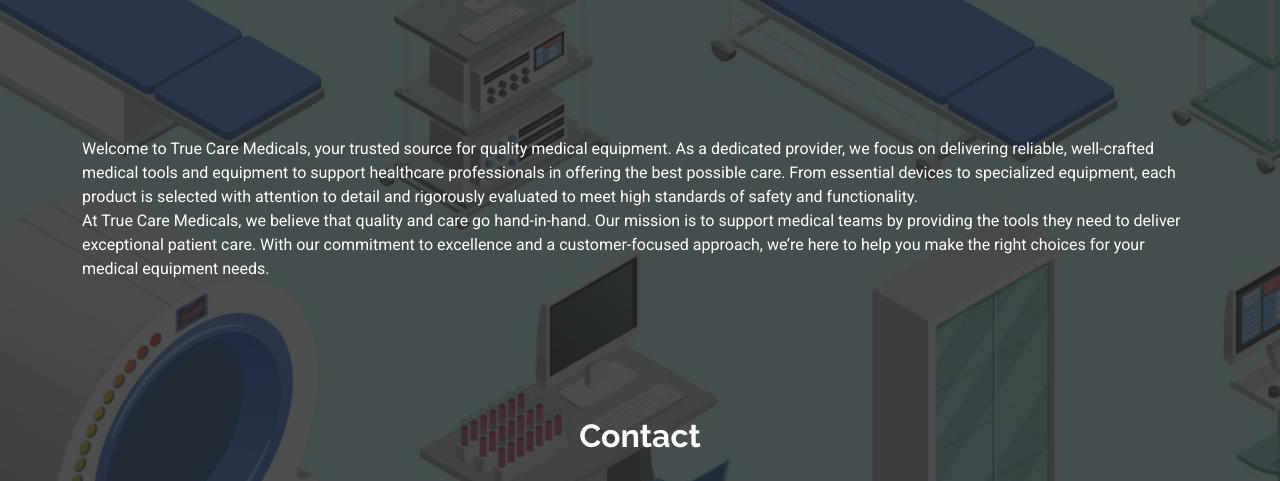
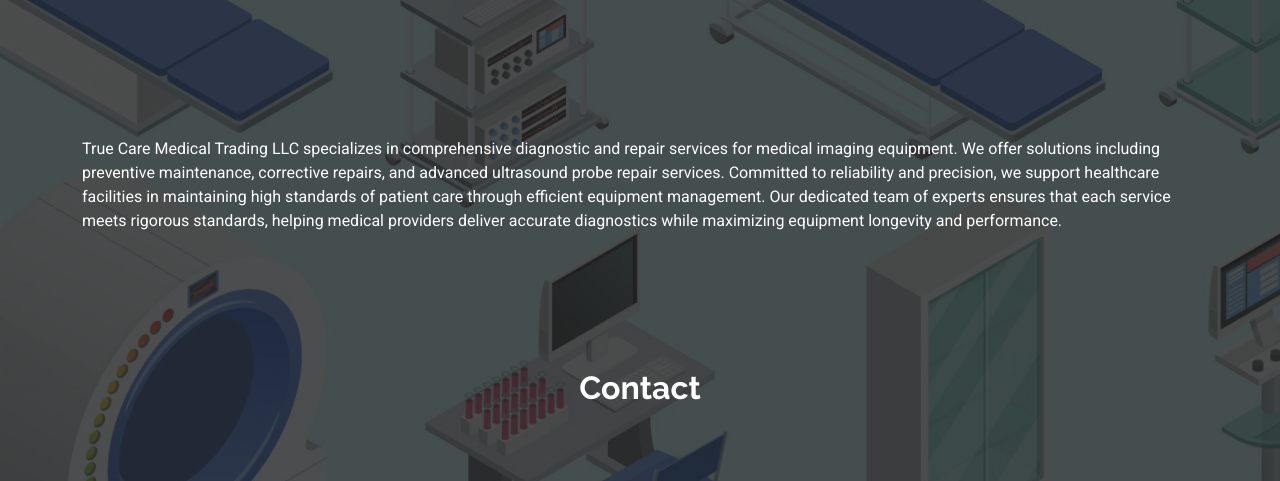
Before and after one commit to jijo242002/comingsoon, a plain HTML site: page index.html in a window 1280 px wide. Shown: the part 620-1101 px from the top of the page. Drawn offline with Linux system fonts and the light colour scheme.

Commit message:
Update index.html

```diff
--- a/index.html
+++ b/index.html
@@ -110,8 +110,7 @@
       <div class="container">
 
             <p>
-              Welcome to True Care Medicals, your trusted source for quality medical equipment. As a dedicated provider, we focus on delivering reliable, well-crafted medical tools and equipment to support healthcare professionals in offering the best possible care. From essential devices to specialized equipment, each product is selected with attention to detail and rigorously evaluated to meet high standards of safety and functionality.<br>
-At True Care Medicals, we believe that quality and care go hand-in-hand. Our mission is to support medical teams by providing the tools they need to deliver exceptional patient care. With our commitment to excellence and a customer-focused approach, we’re here to help you make the right choices for your medical equipment needs.
+              True Care Medical Trading LLC specializes in comprehensive diagnostic and repair services for medical imaging equipment. We offer solutions including preventive maintenance, corrective repairs, and advanced ultrasound probe repair services. Committed to reliability and precision, we support healthcare facilities in maintaining high standards of patient care through efficient equipment management. Our dedicated team of experts ensures that each service meets rigorous standards, helping medical providers deliver accurate diagnostics while maximizing equipment longevity and performance.
             </p>
 
 
```
